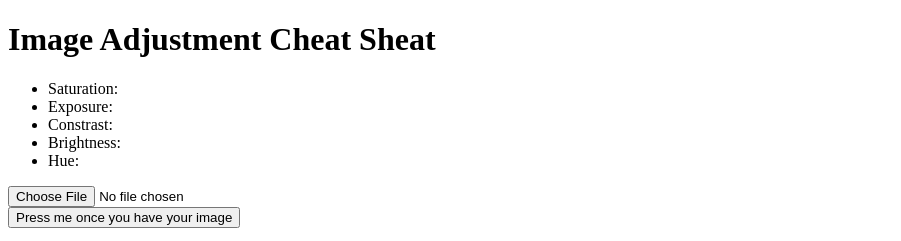
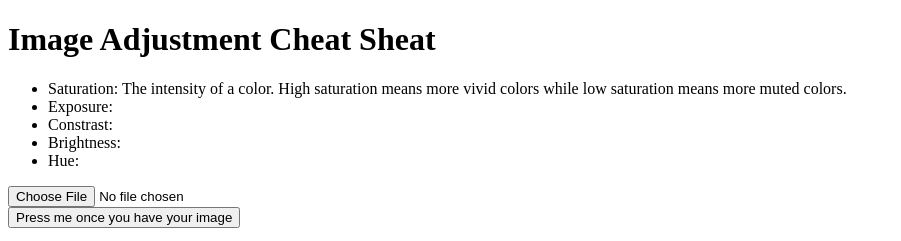
Before and after one commit to JubbaWubba/Group-Project-9, a plain HTML site: page index.html in a window 1280 px wide. Shown: the top 241 px of the page, without its empty margins (0-901 px from the left). Drawn offline with nearby package versions, Linux system fonts and the light colour scheme.

Commit message:
Update index.html

```diff
--- a/index.html
+++ b/index.html
@@ -16,7 +16,7 @@
 	<div id = Cheat_sheat>
 	<h1> Image Adjustment Cheat Sheat </h1>
 	<ul>
-		<li>Saturation: </l1>
+		<li>Saturation: The intensity of a color. High saturation means more vivid colors while low saturation means more muted colors.</l1>
 		<li>Exposure: </a></l1>
 		<li>Constrast: </l1>
 		<li>Brightness: </l1>
```
